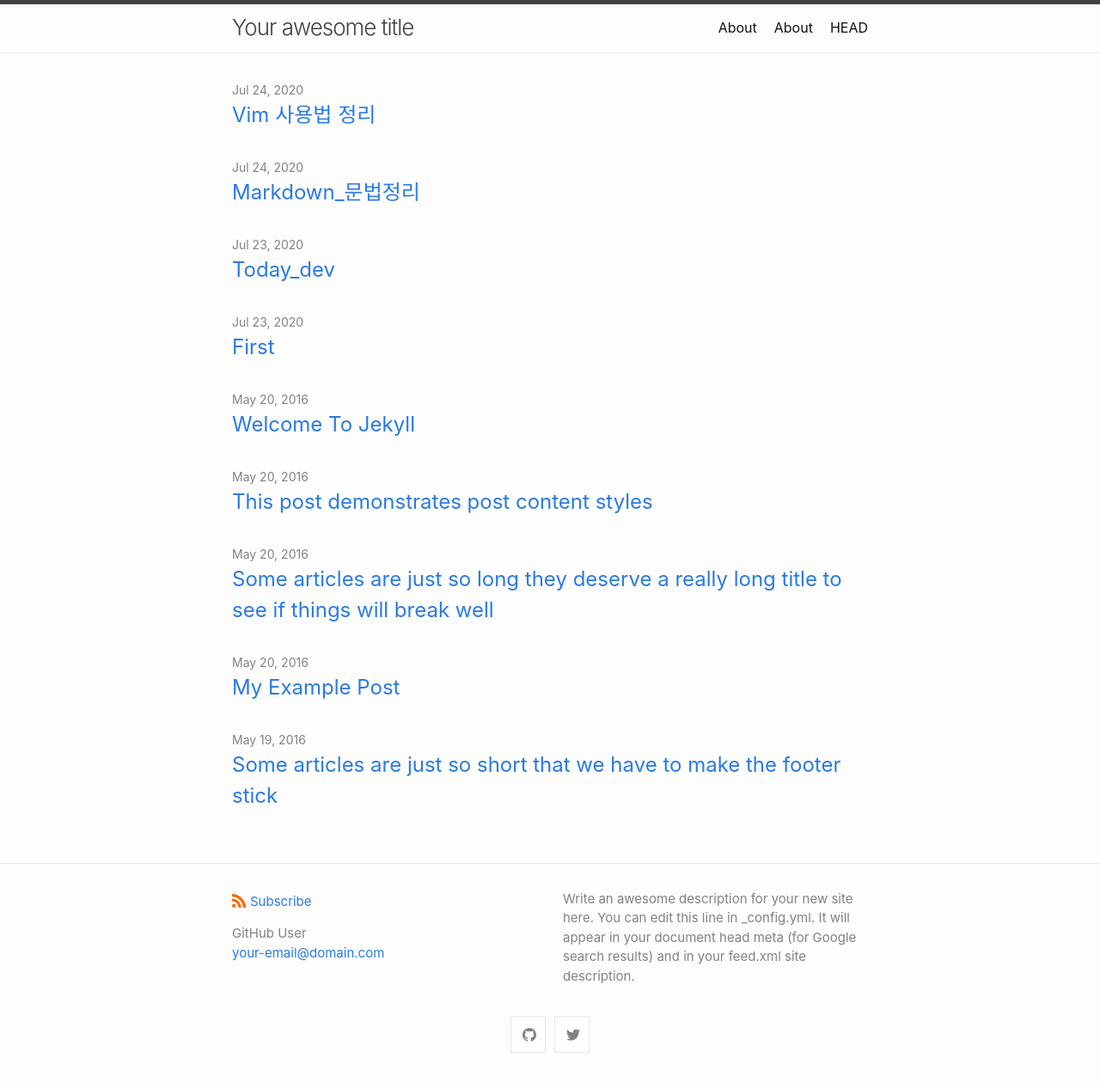
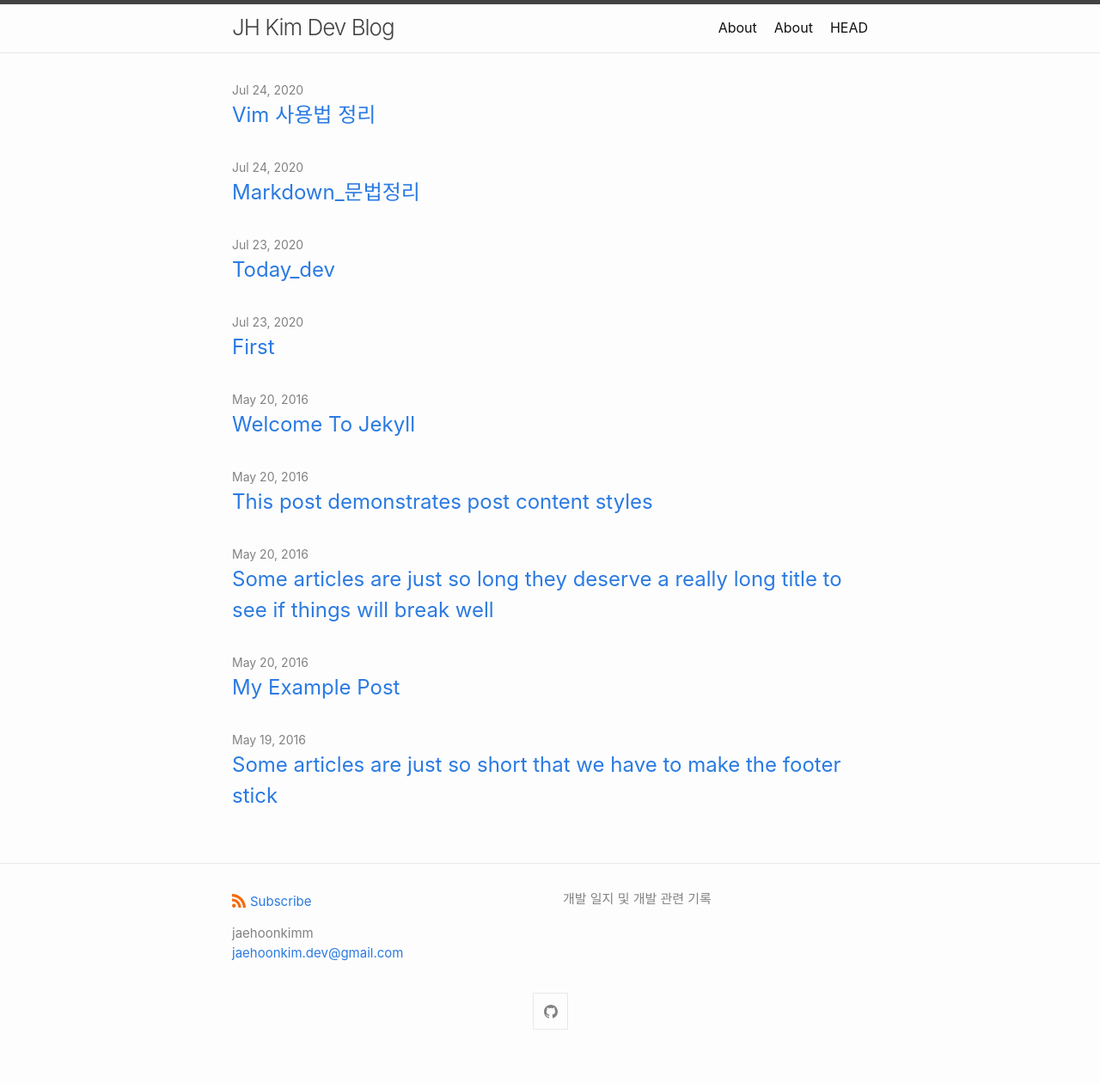
Before and after one commit to jaehoonkimm/jaehoonkimm.github.io, a Jekyll site: the page built from index.md, in a window 1280 px wide. Shown: the whole page at 86% size. Built offline with Jekyll 4.4.1, drawn with Linux system fonts in a browser that asks for light colours; after the commit the page ends 1233 px from its top, so only the background shows below that.

Commit message:
add information in blog

```diff
--- a/_config.yml
+++ b/_config.yml
@@ -1,12 +1,9 @@
-title: Your awesome title
+title: JH Kim Dev Blog
 author:
-  name: GitHub User
-  email: your-email@domain.com
+  name: jaehoonkimm
+  email: jaehoonkim.dev@gmail.com
 description: > # this means to ignore newlines until "show_excerpts:"
-  Write an awesome description for your new site here. You can edit this
-  line in _config.yml. It will appear in your document head meta (for
-  Google search results) and in your feed.xml site description.
-
+    개발 일지 및 개발 관련 기록
 show_excerpts: false # set to true to show excerpts on the homepage
 
 # Minima date format
@@ -16,8 +13,8 @@ minima:
 
   # generate social links in footer
   social_links:
-    twitter: jekyllrb
-    github:  jekyll
+    # twitte:
+    github:  jaehoonkimm
     # devto: jekyll
     # dribbble: jekyll
     # facebook: jekyll
```
